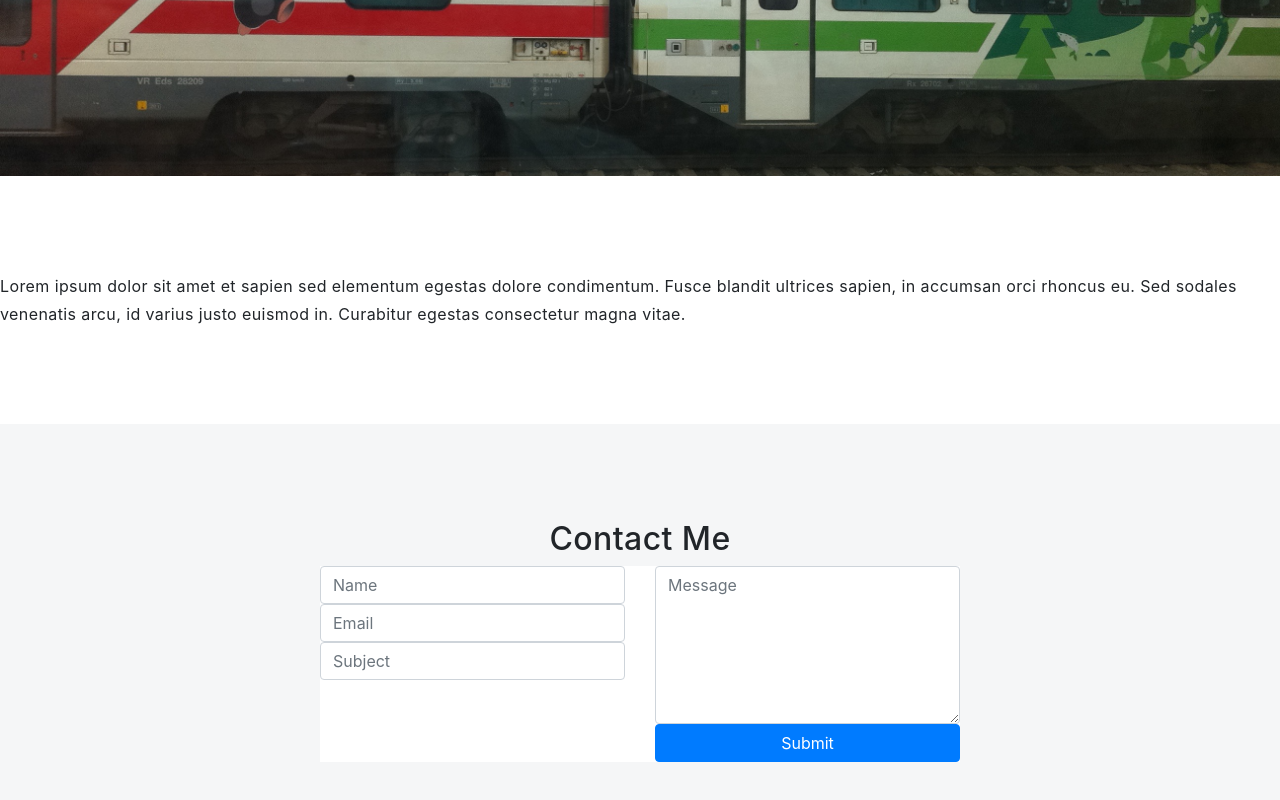
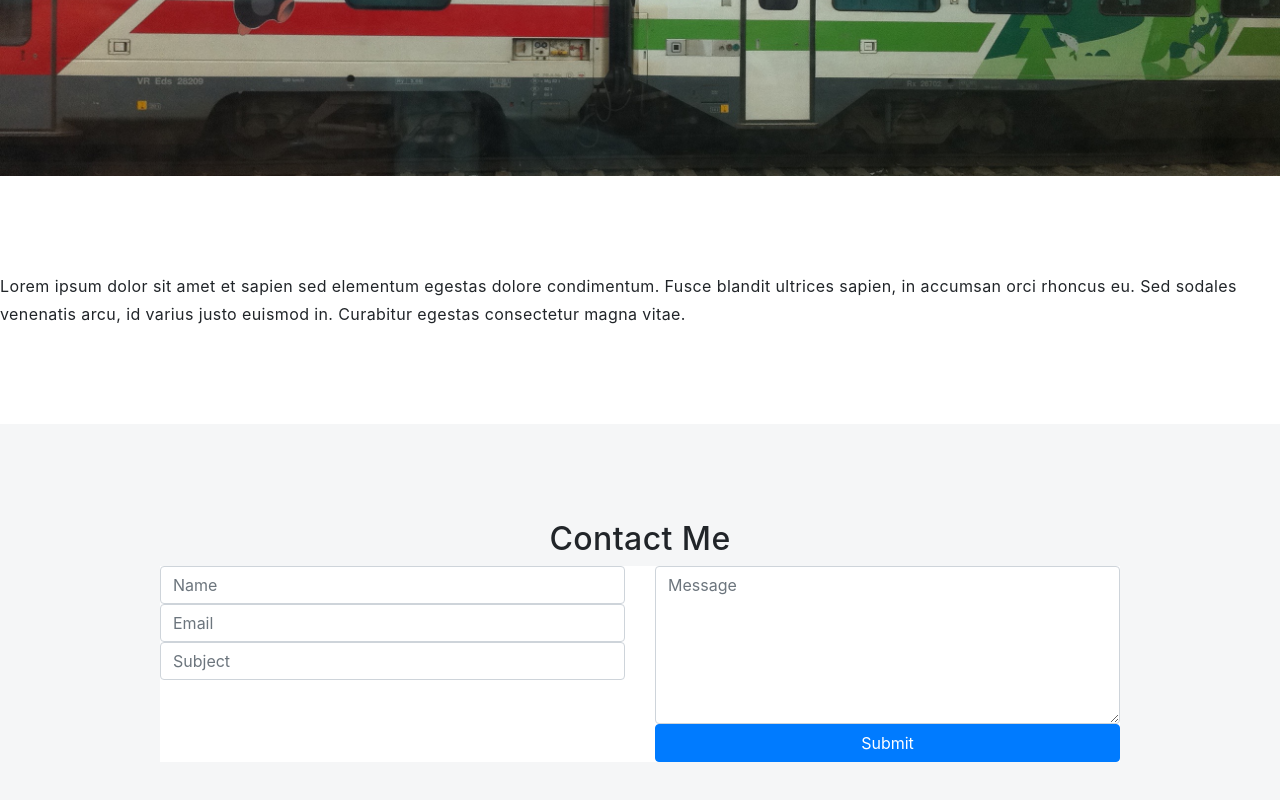
Before and after one commit to pwang86/react-website, a React app: page / in a window 1280 px wide. Shown: the part 224-1024 px from the top of the page. Built offline with nearby package versions, Linux system fonts and the light colour scheme.

Commit message:
resize contact form

```diff
--- a/src/component/Contact.css
+++ b/src/component/Contact.css
@@ -4,9 +4,19 @@
     position: relative;
 }
 .contact--content{
-    width:40em;
+    width:60em;
+    max-width: calc(100% - 4em);
     margin: 0 auto;
 }
 .contact--form{
     background-color: #ffffff;
 }
+.contact--row{
+    padding: 1.5em;
+}
+.contact--field{
+    margin-bottom: 2.15em;
+}
+.contact--button{
+    padding-bottom: 1.5em;
+}
```
